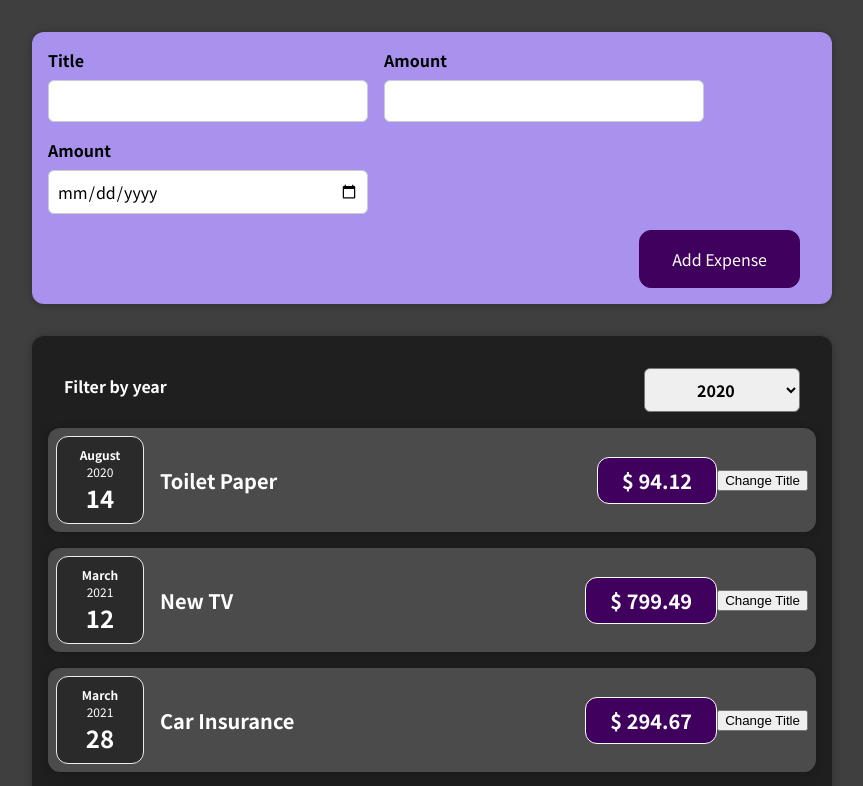
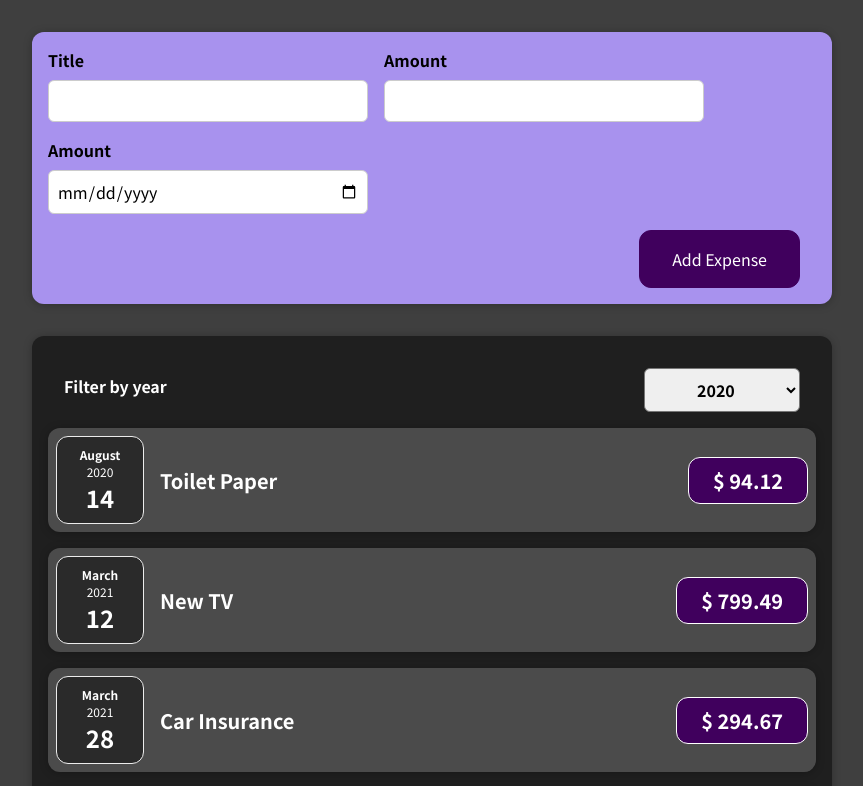
Before and after one commit to bucinskasj/react-course, a React (Create React App) app in the folder section-3-react-basics/: page / in a window 1280 px wide. Shown: the top 786 px of the page, without its empty margins (208-1071 px from the left). Built offline with nearby package versions, Linux system fonts and the light colour scheme.

Commit message:
Lesson 60

```diff
--- a/section-3-react-basics/src/components/Expenses/ExpenseItem.js
+++ b/section-3-react-basics/src/components/Expenses/ExpenseItem.js
@@ -1,24 +1,18 @@
-import React, { useState } from "react";
+import React from "react";
 import ExpenseDate from './ExpenseDate';
 import Card from '../UI/Card';
 
 import './ExpenseItem.css';
 
 const ExpenseItem = (props) => {
-  const [title, setTitle] = useState(props.title);
-
-  const clickHandler = () => {
-    setTitle('Updated');
-  };
 
   return (
     <Card className="expense-item">
       <ExpenseDate date={props.date}/>
       <div className="expense-item__description">
-        <h2>{title}</h2>
+        <h2>{props.title}</h2>
         <div className="expense-item__price">$ {props.amount}</div>
       </div>
-      <button onClick={clickHandler}>Change Title</button>
     </Card>
   );
 }
```
